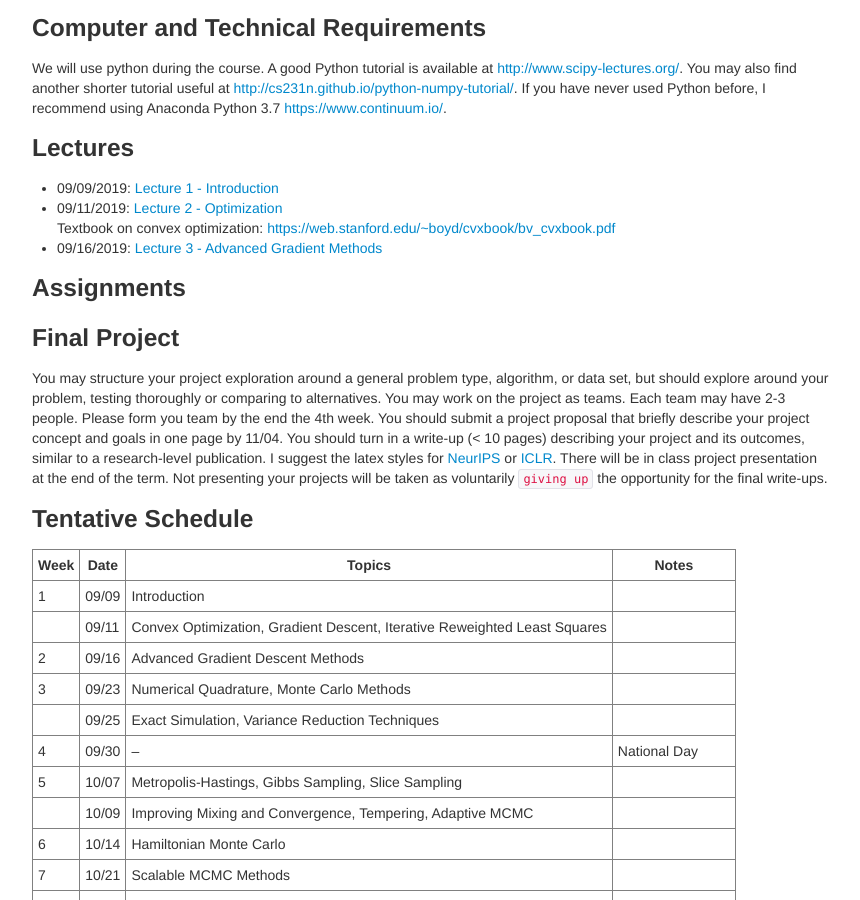
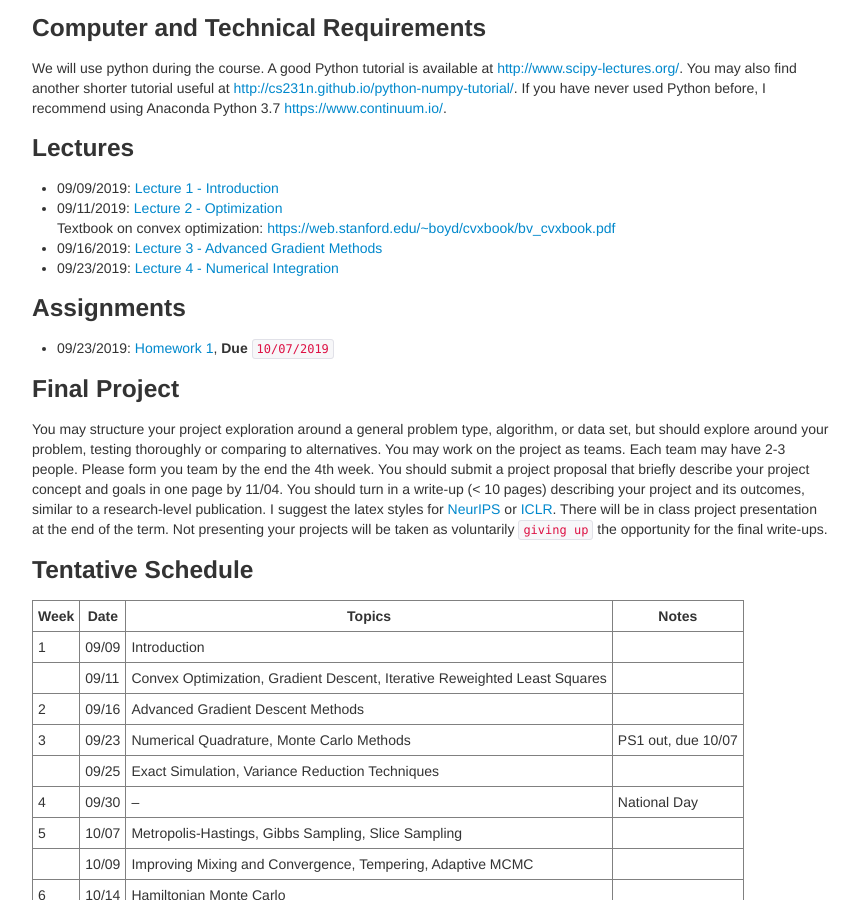
Before and after one commit to zcrabbit/zcrabbit.github.io, a Jekyll site: the page built from courses/mcs-f19.md, in a window 1280 px wide and 900 px high, scrolled down 985 px. Shown: the whole window, without its empty margins (208-1068 px from the left). Built offline with Jekyll 4.4.1, drawn with Linux system fonts in a browser that asks for light colours.

Commit message:
lecture 4 and homework 1 out

```diff
--- a/courses/mcs-f19.md
+++ b/courses/mcs-f19.md
@@ -41,8 +41,10 @@ We will use python during the course. A good Python tutorial is available at <ht
 - 09/11/2019: [Lecture 2 - Optimization]({{sites.baseurl}}/static/slides/mcs_fall19/lec02.pdf)
   Textbook on convex optimization: <https://web.stanford.edu/~boyd/cvxbook/bv_cvxbook.pdf>
 - 09/16/2019: [Lecture 3 - Advanced Gradient Methods]({{sites.baseurl}}/static/slides/mcs_fall19/lec03.pdf)
+- 09/23/2019: [Lecture 4 - Numerical Integration]({{sites.baseurl}}/static/slides/mcs_fall19/lec04.pdf)
 
 ### Assignments
+- 09/23/2019: [Homework 1]({{sites.baseurl}}/static/slides/mcs_fall19/hw01.pdf), **Due** `10/07/2019`
 
 ### Final Project
 You may structure your project exploration around a general problem type, algorithm, or data set, but should explore around your problem, testing thoroughly or comparing to alternatives. You may work on the project as teams. Each team may have 2-3 people. Please form you team by the end the 4th week. You should submit a project proposal that briefly describe your project concept and goals in one page by 11/04. You should turn in a write-up (< 10 pages) describing your project and its outcomes, similar to a research-level publication. I suggest the latex styles for [NeurIPS](https://nips.cc/Conferences/2019/PaperInformation/StyleFiles) or [ICLR](https://iclr.cc/Conferences/2019/CallForPapers). There will be in class project presentation at the end of the term. Not presenting your projects will be taken as voluntarily `giving up` the opportunity for the final write-ups.
@@ -55,8 +57,8 @@ You may structure your project exploration around a general problem type, algori
 | ----- |------| -----        |   -----    |
 | 1     |09/09 | Introduction |            |
 |       |09/11 | Convex Optimization, Gradient Descent, Iterative Reweighted Least Squares|   |
-| 2     |09/16 | Advanced Gradient Descent Methods |      <!--PS1 out, due 09/25-->
-| 3     |09/23 | Numerical Quadrature, Monte Carlo Methods|   |
+| 2     |09/16 | Advanced Gradient Descent Methods |      |
+| 3     |09/23 | Numerical Quadrature, Monte Carlo Methods|  PS1 out, due 10/07
 |       |09/25 | Exact Simulation, Variance Reduction Techniques|    |
 | 4     |09/30 | -- |   National Day  |
 | 5     |10/07 | Metropolis-Hastings, Gibbs Sampling, Slice Sampling |     |
```
Also changed, not shown: 4 other files.
